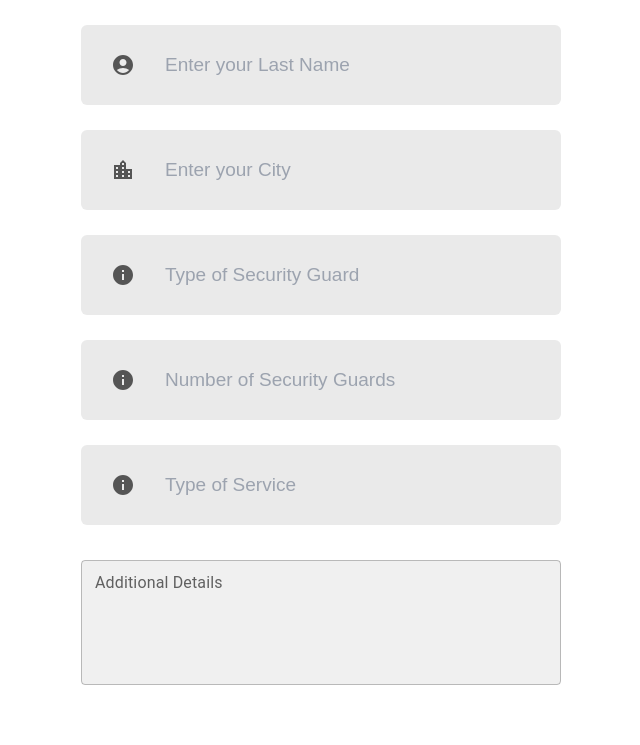
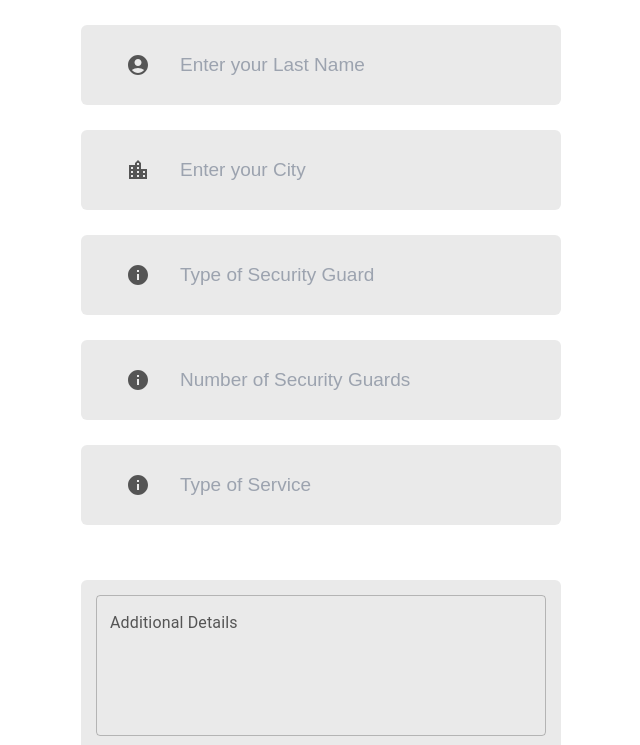
Before and after one commit to AmrAbdelwahed/NoodlePixel, a React (Vite) app: page /companies in a window 1280 px wide. Shown: the part 742-1487 px from the top of the page, without its empty margins (319-959 px from the left). Built offline with nearby package versions, Linux system fonts and the light colour scheme; no server answers.

Commit message:
Fix SPA routing for Vercel

```diff
--- a/src/assets/LoginSignup.css
+++ b/src/assets/LoginSignup.css
@@ -5,7 +5,9 @@
     margin-top: 100px;
     background-color: #fff;
     padding-bottom: 30px;
-    width: 600px;
+    width: 100%;
+    /* Add responsive width */
+    max-width: 95%;
 }
 
 .header{
@@ -22,6 +24,13 @@
     font-size: 48px;
     font-weight: 700;
     text-align: center;
+    /* Add responsive font size */
+    @media (max-width: 800px) {
+        font-size: 36px;
+    }
+    @media (max-width: 480px) {
+        font-size: 28px;
+    }
 }
 .underline{
     width: 61px;
@@ -34,19 +43,53 @@
     display:flex;
     flex-direction: column;
     gap: 25px;
+
 }
-.input{
+.input-container {
     display: flex;
-    align-items: center;
-    margin: auto;
+    justify-content: center; /* Centers horizontally */
+    align-items: center; /* Centers vertically */
+    margin-top: 30px; /* Space from the previous section */
+    width: 100%; /* Full-width container */
+}
+
+.input {
+    display: flex;
+    align-items: center; /* Align text fields for multiline content */
+    justify-content: center; /* Centers the content inside the input */
+    margin: auto; /* Centers the field */
     width: 480px;
-    height: 80px;
+    height: auto; /* Adjust height dynamically for multiline */
     background-color: #eaeaea;
     border-radius: 6px;
+    padding: 15px; /* Add spacing inside the field */
+    max-width: 90%;
+}
+
+.input textarea {
+    height: auto;
+    width: 100%;
+    background: transparent;
+    border: none;
+    outline: none;
+    color: #797979;
+    font-size: 19px;
+    resize: none;
+    max-width: calc(100% - 30px); /* Account for padding */
+    @media (max-width: 480px) {
+        font-size: 16px;
+    }
+}
+
+.input label {
+    color: #555; /* Match label text color */
 }
 
 .input img{
     margin: 0px 30px;
+    @media (max-width: 480px) {
+        margin: 0px 15px;
+    }
 }
 .input input{
     height: 50px;
@@ -56,6 +99,11 @@
     outline: none;
     color: #797979;
     font-size: 19px;
+    /* Add responsive width and font size */
+    max-width: calc(100% - 80px);
+    @media (max-width: 480px) {
+        font-size: 16px;
+    }
 }
 .forgot-password{
    padding-left: 62px;
@@ -87,8 +135,3 @@
     font-weight: 700;
     cursor: pointer;
 }
-
-.gray{
-    background-color: #eaeaea;
-    color: #676766;
-}
--- a/src/assets/navbar.css
+++ b/src/assets/navbar.css
@@ -4,7 +4,10 @@
     box-sizing: border-box;
     font-family: 'Montserrat', sans-serif;
   }
-
+  .nav-logo-container img {
+    max-width: 200px; /* Smaller max-width for mobile */
+    height: auto;
+  }
 
   img {
     max-width: 100%; /* Ensure the image doesn't exceed its container */
@@ -48,7 +51,10 @@
     justify-content: space-between;
     min-height: 90px;
   }
+  .navbar-menu-container {
+      display: none; /* Hidden by default on desktop */
 
+  }
   .navbar-links-container {
     display: flex;
     gap: 1rem;
@@ -466,6 +472,20 @@
       display: none; /* Hide links on mobile */
     }
 
+    .form-page .nav-logo-container img {
+      max-width: 130px;
+  }
+
+  .form-page .navbar-menu-container {
+      position: relative;
+      z-index: 1001;
+  }
+
+  /* Adjust form container margin for fixed navbar */
+  .form-page .container-form {
+      margin-top: 80px;
+  }
+
     .navbar-menu-container {
       display: flex;
       align-items: center;
@@ -593,6 +613,13 @@
     }
   }
   @media (max-width: 600px) {
+    .nav-logo-container img {
+      max-width: 220px; /* Further reduced for very small screens */
+    }
+
+    .header-bar {
+      padding: 0 10px;
+    }
 
     .work-selection-bottom {
       flex-direction: column;
@@ -646,7 +673,7 @@
     align-items: center;
   }
   .nav-logo-container img {
-    max-width: 200px; /* Further reduced for very small screens */
+    max-width: 250px; /* Further reduced for very small screens */
   }
 
 
--- a/src/components/ui/Companies.jsx
+++ b/src/components/ui/Companies.jsx
@@ -149,7 +149,8 @@ const Companies = () => {
             </div>
           ))}
 
-          <div className="input" style={{ position: 'relative', margin: '30px 60px', color: '#555' }}>
+          <div className="input-container">
+            <div className="input">
               <TextField
                 label="Additional Details"
                 multiline
@@ -160,9 +161,21 @@ const Companies = () => {
                 value={formData.details}
                 onChange={handleChange}
                 InputProps={{
-                style: { backgroundColor: '#f0f0f0', marginTop: '5px' },
+                  style: {
+                    backgroundColor: 'transparent', // Matches `.input input`
+                    border: 'none',
+                    outline: 'none',
+                    color: '#797979', // Matches `.input input`
+                    fontSize: '19px', // Matches `.input input`
+                  },
+                }}
+                InputLabelProps={{
+                  style: {
+                    color: '#555', // Matches label text color in `.input`
+                  },
                 }}
               />
+
             {errors.details && (
               <p
                 className="error"
@@ -178,6 +191,7 @@ const Companies = () => {
                 {errors.details}
               </p>
             )}
+          </div>
           </div>
         </div>
         <div className="submit-container">
--- a/src/components/ui/Guards.jsx
+++ b/src/components/ui/Guards.jsx
@@ -1,6 +1,6 @@
 import React, { useState } from 'react';
 import '@/assets/LoginSignup.css';
-// import '@/assets/navbar.css';
+import '@/assets/navbar.css';
 import { TextField, Snackbar, Alert, CircularProgress } from '@mui/material';
 import AccountCircleIcon from '@mui/icons-material/AccountCircle';
 import EmailIcon from '@mui/icons-material/Email';
@@ -9,7 +9,7 @@ import LocationCityIcon from '@mui/icons-material/LocationCity';
 import InfoIcon from '@mui/icons-material/Info';
 import Navbar from './Navbar';
 
-const API_URL = import.meta.env.VITE_API_URL || 'http://localhost:5173';
+const API_URL = import.meta.env.VITE_API_URL || 'http://localhost:3001';  // Changed from 5173 to 3001
 
 const Guards = () => {
   const [formData, setFormData] = useState({
@@ -135,7 +135,8 @@ const Guards = () => {
             </div>
           ))}
 
-          <div className="input" style={{ position: 'relative', margin: '30px 60px', color: '#555' }}>
+        <div className="input-container">
+          <div className="input">
             <TextField
               label="Additional Details"
               multiline
@@ -146,7 +147,18 @@ const Guards = () => {
               value={formData.details}
               onChange={handleChange}
               InputProps={{
-                style: { backgroundColor: '#f0f0f0', marginTop: '5px' },
+                style: {
+                  backgroundColor: 'transparent', // Matches `.input input`
+                  border: 'none',
+                  outline: 'none',
+                  color: '#797979', // Matches `.input input`
+                  fontSize: '19px', // Matches `.input input`
+                },
+              }}
+              InputLabelProps={{
+                style: {
+                  color: '#555', // Matches label text color in `.input`
+                },
               }}
             />
             {errors.details && (
@@ -164,6 +176,7 @@ const Guards = () => {
                 {errors.details}
               </p>
             )}
+          </div>
           </div>
         </div>
         <div className="submit-container">
--- a/src/components/ui/Home.jsx
+++ b/src/components/ui/Home.jsx
@@ -31,7 +31,7 @@ const Home = () => {
             <Link
               to="/companies-for-hire"
               target="_blank"
-              className="inline-block px-8 py-4 text-lg font-bold text-white bg-[#2A69EF] rounded-lg text-center hover:bg-blue-600 transition-colors sm:w-auto w-4/6"
+              className="inline-block px-8 py-4 text-med font-bold text-white bg-[#2A69EF] rounded-lg text-center hover:bg-blue-600 transition-colors sm:w-auto w-4/6"
               >
               Companies Start Here
             </Link>
@@ -40,7 +40,7 @@ const Home = () => {
             <Link
               to="/security-guard-register"
               target="_blank"
-              className="inline-block px-8 py-4 text-lg font-bold text-white bg-[#2A69EF] rounded-lg text-center hover:bg-blue-600 transition-colors sm:w-auto w-4/6"
+              className="inline-block px-8 py-4 text-sm font-bold text-white bg-[#2A69EF] rounded-lg text-center hover:bg-blue-600 transition-colors sm:w-auto w-4/6"
               >
               Security Guards Start Here
             </Link>
--- a/src/components/ui/Navbar.jsx
+++ b/src/components/ui/Navbar.jsx
@@ -74,9 +74,10 @@ const Navbar = () => {
             {item.text}
           </a>
         ))}
-        {/* Registration buttons */}
+      </div>
 
-      </div>
+
+      {/* Mobile Menu Button */}
       <div className="navbar-menu-container">
         <HiOutlineBars3 onClick={() => setOpenMenu(true)} />
       </div>
```
Also changed, not shown: vercel.json. Lines whose indentation alone changed are shown as unchanged.
